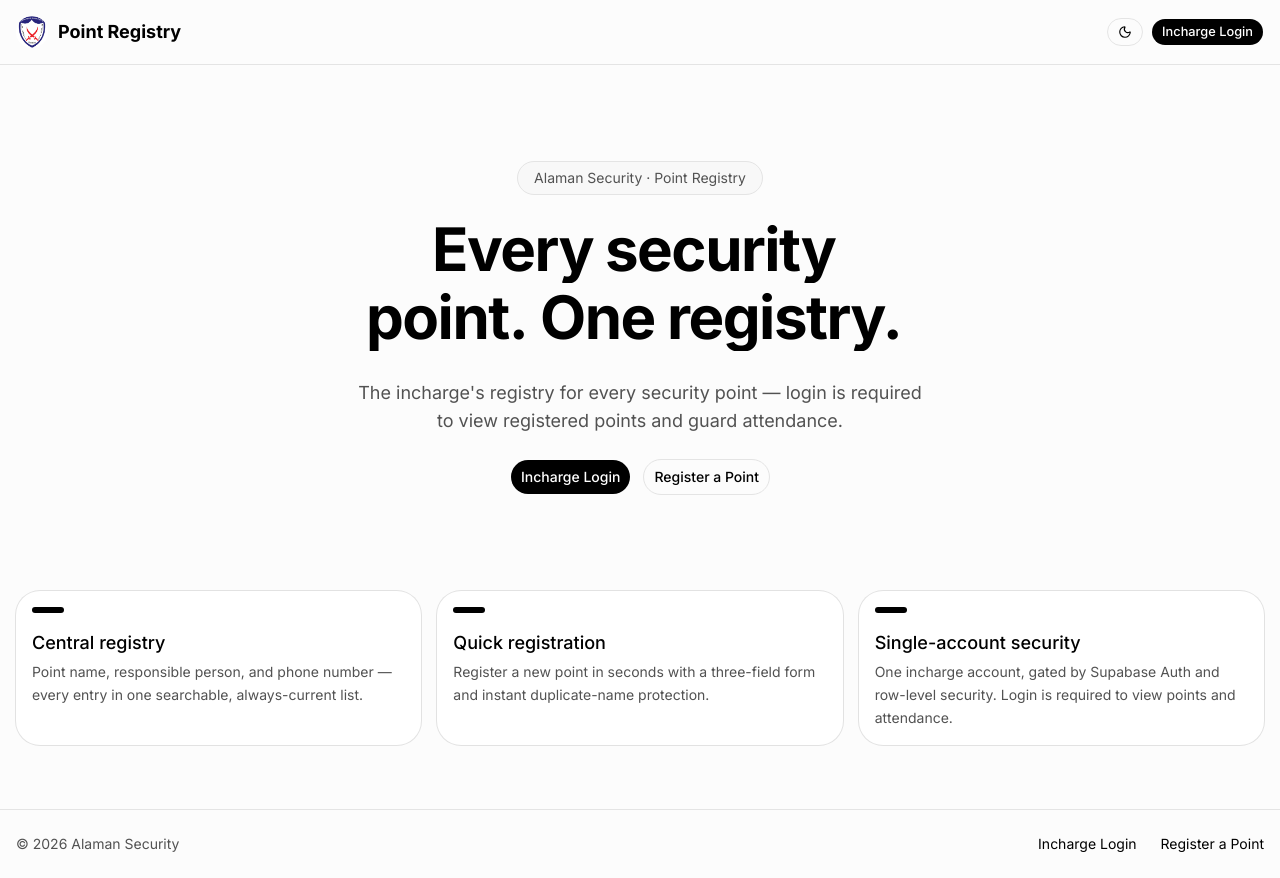
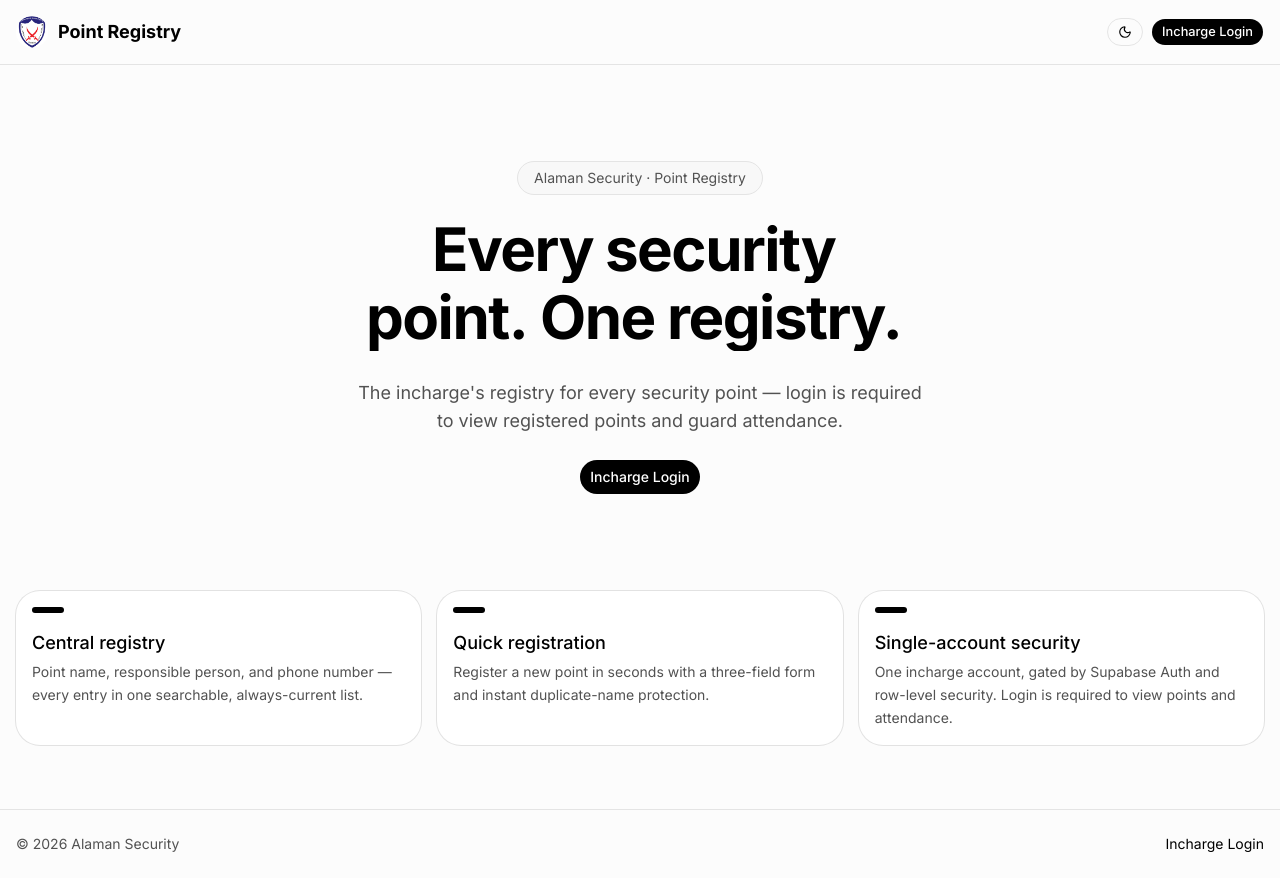
Before and after one commit to Saim-Ali-Awan/Alaman-security-app, a Next.js app: page / in a window 1280 px wide. Built offline with nearby package versions, Linux system fonts and the light colour scheme; no server answers.

Commit message:
Update page.tsx

```diff
--- a/app/page.tsx
+++ b/app/page.tsx
@@ -128,15 +128,6 @@ export default function HomePage() {
       Incharge Login
     </Button>
   </Link>
-  <Link href="/register" className="flex w-full sm:w-auto">
-    <Button
-      variant="outline"
-      size="lg"
-      className="hero-cta w-full rounded-full sm:w-auto"
-    >
-      Register a Point
-    </Button>
-  </Link>
 </div>
       </section>
 
@@ -169,12 +160,6 @@ export default function HomePage() {
             >
               Incharge Login
             </Link>
-            <Link
-              href="/register"
-              className="rounded-full text-primary hover:underline"
-            >
-              Register a Point
-            </Link>
           </div>
         </div>
       </footer>
```
